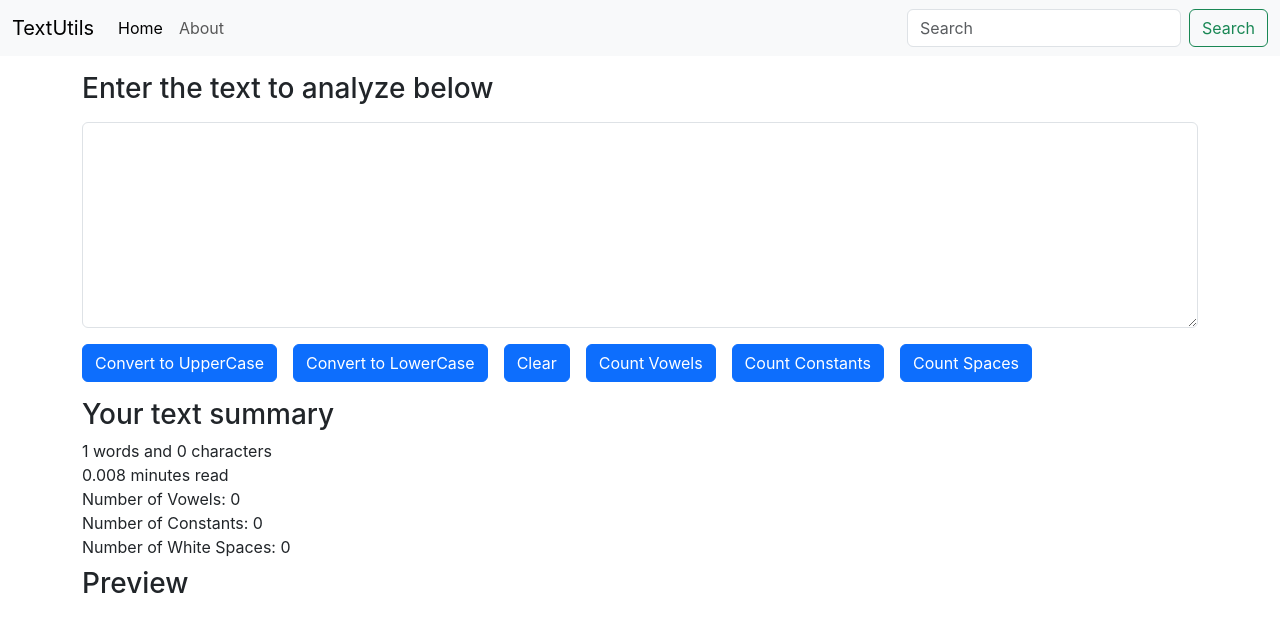
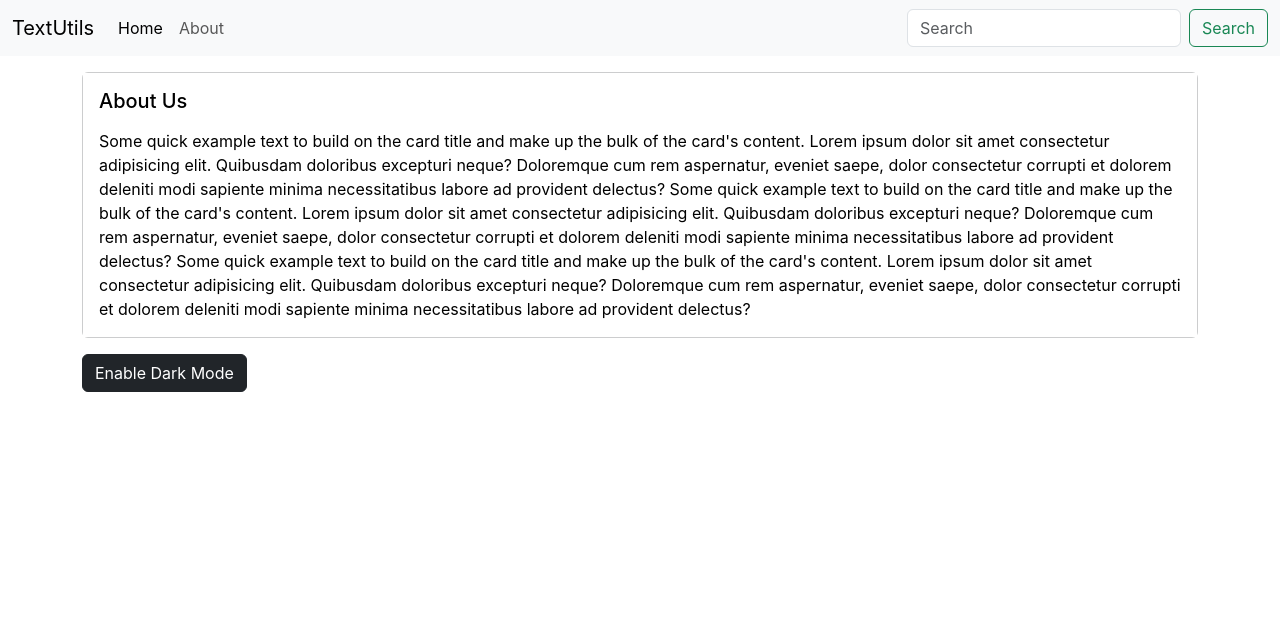
Before and after one commit to hrincredible007/TextUtils, a React (Create React App) app: page / in a window 1280 px wide. Shown: the top 632 px of the page. Built offline with nearby package versions, Linux system fonts and the light colour scheme.

Commit message:
Started Learning of the useStates

```diff
--- a/src/App.js
+++ b/src/App.js
@@ -1,13 +1,14 @@
 import "./App.css";
+import About from "./components/About";
 import NavBar from "./components/NavBar";
-import TextForm from "./components/TextForm";
-import Proptypes from 'prop-types'
+// import TextForm from "./components/TextForm";
+// import Proptypes from 'prop-types'
 function App() {
   return (
     <div>
       <NavBar title = "TextUtils"/>
-
-      <TextForm heading = "Enter the text to analyze below"></TextForm>
+      {/* <TextForm heading = "Enter the text to analyze below"></TextForm> */}
+      <About></About>
     </div>
   );
 }
@@ -16,8 +17,8 @@ function App() {
 //   title: "Hero"
 // }
 
-NavBar.Proptypes = {
-  title: Proptypes.string
-}
+// NavBar.Proptypes = {
+//   title: Proptypes.string
+// }
 
 export default App;
--- /dev/null
+++ b/src/components/About.js
@@ -0,0 +1,73 @@
+import { React, useState } from "react";
+
+const About = () => {
+  const [mode, setMode] = useState({
+    color: "black",
+    backgroundColor: "white",
+    // maxWidth: "80%",
+  });
+
+  const [button, setButton] = useState("Enable Dark Mode");
+  const [buttonText, setButtonText] = useState("btn btn-dark");
+
+
+  const changeMode = () =>{
+    let original = mode.color;
+    console.log(original);
+    if(original === 'black'){
+        setMode({
+            color: 'white',
+            backgroundColor: "black",
+
+        });
+        setButton("Enable Light Mode");
+        setButtonText("btn btn-light");
+    }
+    else{
+        setMode({
+            color: 'black',
+            backgroundColor: "white",
+            // maxWidth: "80%",
+        });
+        setButton("Enable Dark Mode");
+        setButtonText("btn btn-dark");
+    }
+  }
+
+  return (
+    <>
+      <div className="container mt-3" style={mode}>
+        <div className="card bg-light mb-3" style={mode}>
+          {/* <div className="card-header">About Us</div> */}
+          <div className="card-body" style={mode}>
+            <h5 className="card-title pb-2" style={mode}>About Us</h5>
+            <p className="card-text" style={mode}>
+              Some quick example text to build on the card title and make up the
+              bulk of the card's content. Lorem ipsum dolor sit amet consectetur
+              adipisicing elit. Quibusdam doloribus excepturi neque? Doloremque
+              cum rem aspernatur, eveniet saepe, dolor consectetur corrupti et
+              dolorem deleniti modi sapiente minima necessitatibus labore ad
+              provident delectus? Some quick example text to build on the card
+              title and make up the bulk of the card's content. Lorem ipsum
+              dolor sit amet consectetur adipisicing elit. Quibusdam doloribus
+              excepturi neque? Doloremque cum rem aspernatur, eveniet saepe,
+              dolor consectetur corrupti et dolorem deleniti modi sapiente
+              minima necessitatibus labore ad provident delectus? Some quick
+              example text to build on the card title and make up the bulk of
+              the card's content. Lorem ipsum dolor sit amet consectetur
+              adipisicing elit. Quibusdam doloribus excepturi neque? Doloremque
+              cum rem aspernatur, eveniet saepe, dolor consectetur corrupti et
+              dolorem deleniti modi sapiente minima necessitatibus labore ad
+              provident delectus?
+            </p>
+          </div>
+        </div>
+      </div>
+      <div className="container">
+      <button type="button" class={buttonText} onClick={changeMode}>{button}</button>
+      </div>
+    </>
+  );
+};
+
+export default About;
```
